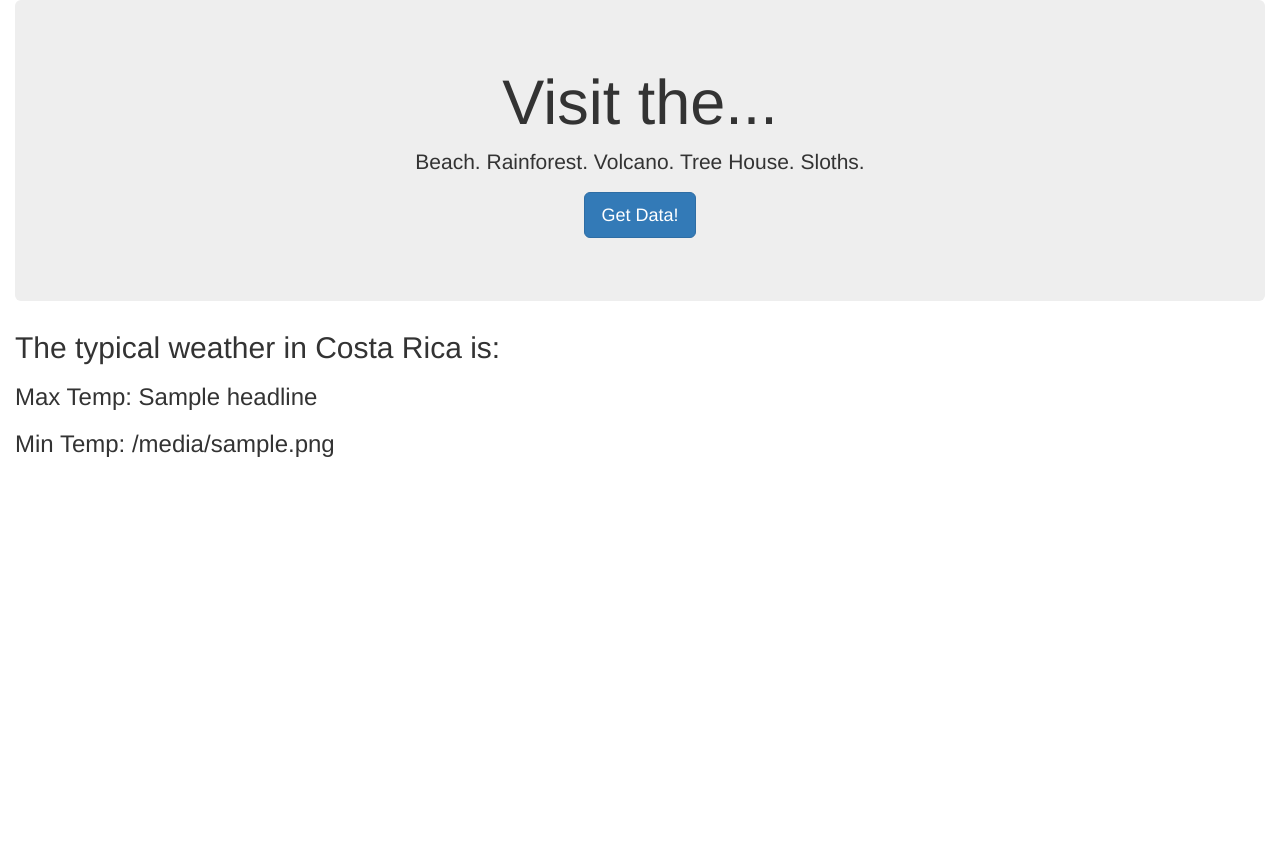
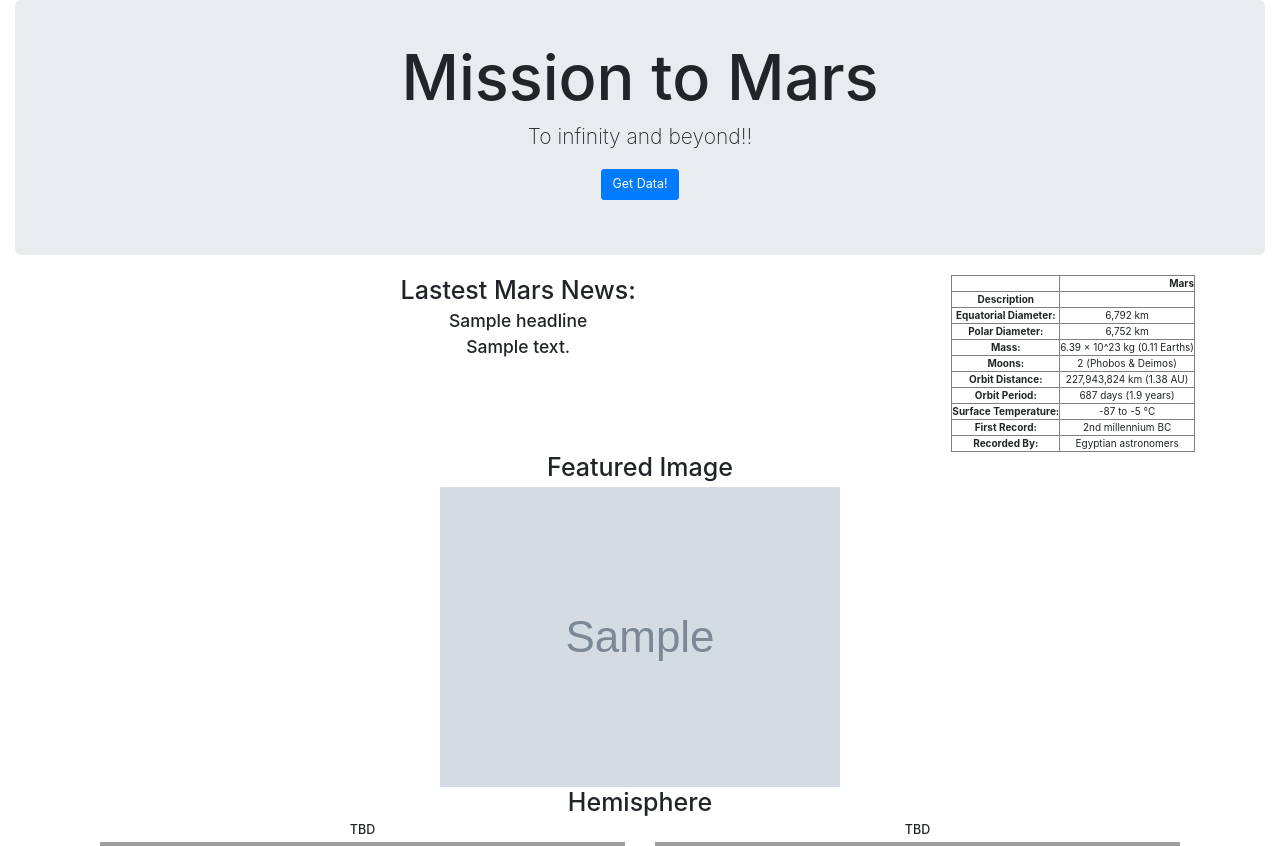
Before and after one commit to cbauer15/web-scraping-challenge, a Python web app: template templates/index.html in a window 1280 px wide. Shown: the top 846 px of the page. Before the commit the page ends 457 px from the top, so only its background shows below. Run offline with Jinja, Linux system fonts and the light colour scheme; the template is opened without the code that fills it: most values are stand-ins (such as "Sample title", 1, 10 or a date in 2020); grey boxes marked "Sample" are stand-in pictures; some libraries are stand-ins or nearby versions; grey boxes are pictures that could not be loaded.

Commit message:
may have screwed it up... got everything except the hemispheres and polishing.....

```diff
--- a/scrape_mars.py
+++ b/scrape_mars.py
@@ -20,6 +20,7 @@ def scrape_info():
     soup = bs(html, "html.parser")
     first_headline = soup.find("li", class_="slide")
     FirstHeadLine = first_headline.find("div", class_="content_title").text
+    HeadlineText = first_headline.find("div", class_="article_teaser_body").text
 
     ###Featured Image###
     featured_image_url = "https://www.jpl.nasa.gov/spaceimages/?search=&category=Mars"
@@ -108,6 +109,7 @@ def scrape_info():
     ###Final dictionary###
     mars_data = {
         "Headline" : FirstHeadLine,
+        "HeadlineText" : HeadlineText,
         "Featured_Image" : ImageURL,
         "Hemisphere_Images" : hemisphere_images_urls}
 
--- a/templates/index.html
+++ b/templates/index.html
@@ -5,28 +5,124 @@
   <meta charset="UTF-8">
   <meta name="viewport" content="width=device-width, initial-scale=1.0">
   <meta http-equiv="X-UA-Compatible" content="ie=edge">
-  <title>Mars Data</title>
+  <title>Mission to Mars</title>
   <link rel="stylesheet" href="https://maxcdn.bootstrapcdn.com/bootstrap/3.3.7/css/bootstrap.min.css">
+  <script src="https://kit.fontawesome.com/102e61d714.js" crossorigin="anonymous"></script>
+  <link rel="stylesheet" href="https://cdn.jsdelivr.net/npm/bootstrap@4.5.3/dist/css/bootstrap.min.css" integrity="sha384-TX8t27EcRE3e/ihU7zmQxVncDAy5uIKz4rEkgIXeMed4M0jlfIDPvg6uqKI2xXr2" crossorigin="anonymous">
+  <link rel="stylesheet" href="style.css">
 </head>
 
 <body>
   <div class="container-fluid">
     <div class="jumbotron text-center">
-      <h1>Visit the...</h1>
-      <p>Beach. Rainforest. Volcano. Tree House. Sloths.</p>
+      <h1>Mission to Mars</h1>
+      <p>To infinity and beyond!!</p>
       <p><a class="btn btn-primary btn-lg" href="/scrape" role="button">Get Data!</a></p>
     </div>
-    <h2>The typical weather in Costa Rica is:</h2>
-    <h3>Max Temp: {{mars.Headline}}</h3>
-    <h3>Min Temp: {{mars.Featured_Image}}</h3>
+    <div class="container text-center">
+      <div class="container">
+        <div class="row">
+          <div class=mx-auto d-block>
+            <h1>Lastest Mars News:</h1>
+            <h3>{{mars.Headline}} </h3>
+            <h3>{{mars.HeadlineText}}</h3>
+          </div>
+          <table border="1" class="dataframe">
+            <thead>
+              <tr style="text-align: right;">
+                <th></th>
+                <th>Mars</th>
+              </tr>
+              <tr>
+                <th>Description</th>
+                <th></th>
+              </tr>
+            </thead>
+            <tbody>
+              <tr>
+                <th>Equatorial Diameter:</th>
+                <td>6,792 km</td>
+              </tr>
+              <tr>
+                <th>Polar Diameter:</th>
+                <td>6,752 km</td>
+              </tr>
+              <tr>
+                <th>Mass:</th>
+                <td>6.39 × 10^23 kg (0.11 Earths)</td>
+              </tr>
+              <tr>
+                <th>Moons:</th>
+                <td>2 (Phobos &amp; Deimos)</td>
+              </tr>
+              <tr>
+                <th>Orbit Distance:</th>
+                <td>227,943,824 km (1.38 AU)</td>
+              </tr>
+              <tr>
+                <th>Orbit Period:</th>
+                <td>687 days (1.9 years)</td>
+              </tr>
+              <tr>
+                <th>Surface Temperature:</th>
+                <td>-87 to -5 °C</td>
+              </tr>
+              <tr>
+                <th>First Record:</th>
+                <td>2nd millennium BC</td>
+              </tr>
+              <tr>
+                <th>Recorded By:</th>
+                <td>Egyptian astronomers</td>
+              </tr>
+            </tbody>
+          </table>
+    <div class="container text-center">
+      <h1>Featured Image</h1>
+      <div class="container">
+        <div class="row">
+          <div class=mx-auto d-block>
+            <img src= {{mars.Featured_Image}} alt="Fig 1" style="width:100%">
+          </div>
+        </div>
+      </div>
+    </div>
+    <div class="container">
+      <h1 style="text-align: center;">Hemisphere</h1>
+      <div class="row">
+          <div class="col-lg-6 col-sm-12">
+            <h5 style="text-align: center;">TBD</h5>
+            <img src="PLACEHOLDER" alt="Fig 1" style="width:100%">
+            </a>
+          </div>
+          <div class="col-lg-6 col-sm-12">
+            <h5 style="text-align: center;">TBD</h5>
+            <img src="PLACEHOLDER" alt="Fig 2" style="width:100%">
+            </a>
+          </div>
+          <div class="col-lg-6 col-lg-push-6 col-sm-12">
+            <h5 style="text-align: center;">TBD</h5>
+            <img src="PLACEHOLDER" alt="Fig 3" style="width:100%">
+            </a>
+          </div>
+          <div class="col-lg-6 col-lg-pull-6 col-sm-12">
+            <h5 style="text-align: center;">TBD</h5>
+            <img src="PLACEHOLDER" alt="Fig 4" style="width:100%">
+            </a>
+          </div>
+      </div>
+  </div>
+
+
   </div>
   </div>
 </body>
 
+<script src="https://code.jquery.com/jquery-3.3.1.slim.min.js" integrity="sha384-q8i/X+965DzO0rT7abK41JStQIAqVgRVzpbzo5smXKp4YfRvH+8abtTE1Pi6jizo" crossorigin="anonymous"></script>
+<script src="https://cdnjs.cloudflare.com/ajax/libs/popper.js/1.14.7/umd/popper.min.js" integrity="sha384-UO2eT0CpHqdSJQ6hJty5KVphtPhzWj9WO1clHTMGa3JDZwrnQq4sF86dIHNDz0W1" crossorigin="anonymous"></script>
+<script src="https://stackpath.bootstrapcdn.com/bootstrap/4.3.1/js/bootstrap.min.js" integrity="sha384-JjSmVgyd0p3pXB1rRibZUAYoIIy6OrQ6VrjIEaFf/nJGzIxFDsf4x0xIM+B07jRM" crossorigin="anonymous"></script>
+<script src="https://ajax.googleapis.com/ajax/libs/jquery/3.5.1/jquery.min.js"></script>
+<script src="https://maxcdn.bootstrapcdn.com/bootstrap/3.4.1/js/bootstrap.min.js"></script>
+
+
 </html>
-
-<!-- mars_data = {
-  "Headline" : FirstHeadLine,
-  "Featured Image" : ImageURL,
-  "Facts Table" : FactTable_df,
-  "Hemisphere Images" : hemisphere_images_urls} -->
```
Also changed, not shown: 1 other file.
